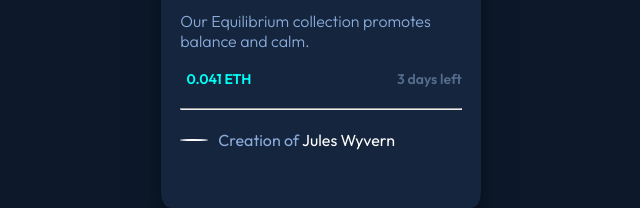
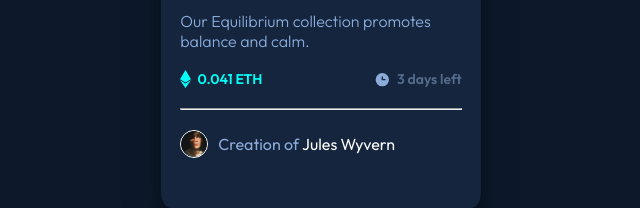
Before and after one commit to EmeXeN/nft-preview-card-component-main, a plain HTML site: page index.html in a window 1280 px wide. Shown: the part 457-665 px from the top of the page, without its empty margins (319-959 px from the left). Drawn offline with Linux system fonts and the light colour scheme; the site is published under a folder, as on GitHub Pages, so addresses that start at the root find nothing.

Commit message:
'srcChange'

```diff
--- a/index.html
+++ b/index.html
@@ -22,11 +22,11 @@
           <div class="card-container-texts-description">Our Equilibrium collection promotes balance and calm.</div>
           <div class="card-container-texts-data">
             <div class="card-container-texts-data-eth">
-              <img src="/images/icon-ethereum.svg" alt="">
+              <img src="images/icon-ethereum.svg" alt="">
               <span>0.041 ETH</span>
             </div>
             <div class="card-container-texts-data-exp">
-              <img src="/images/icon-clock.svg" alt="">
+              <img src="images/icon-clock.svg" alt="">
               <span>3 days left</span>
             </div>
           </div>
@@ -34,7 +34,7 @@
             <hr>
           </div>
           <div class="card-container-texts-author">
-            <img src="/images/image-avatar.png" alt="">
+            <img src="images/image-avatar.png" alt="">
             <span>Creation of <span>Jules Wyvern</span></span>
           </div>
         </div>
```
